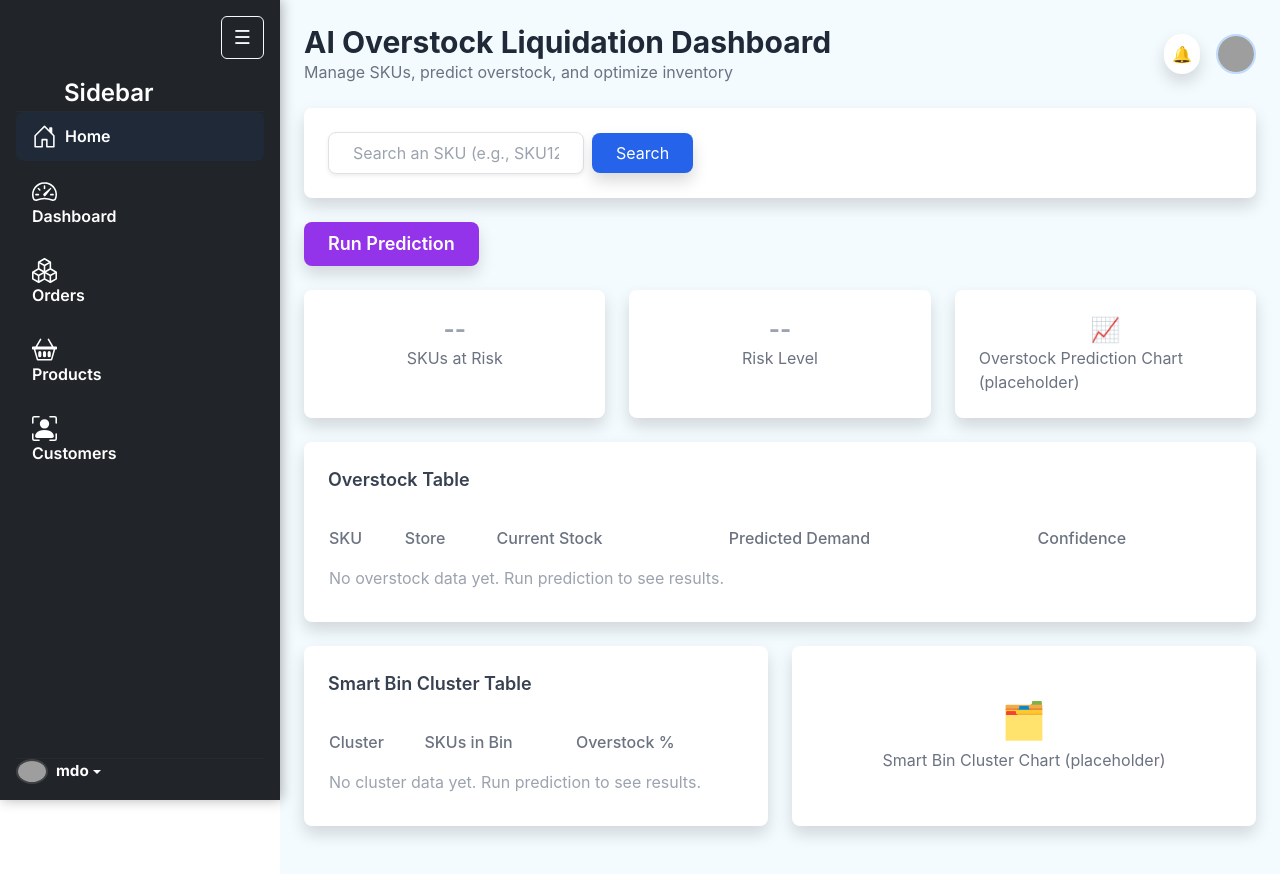
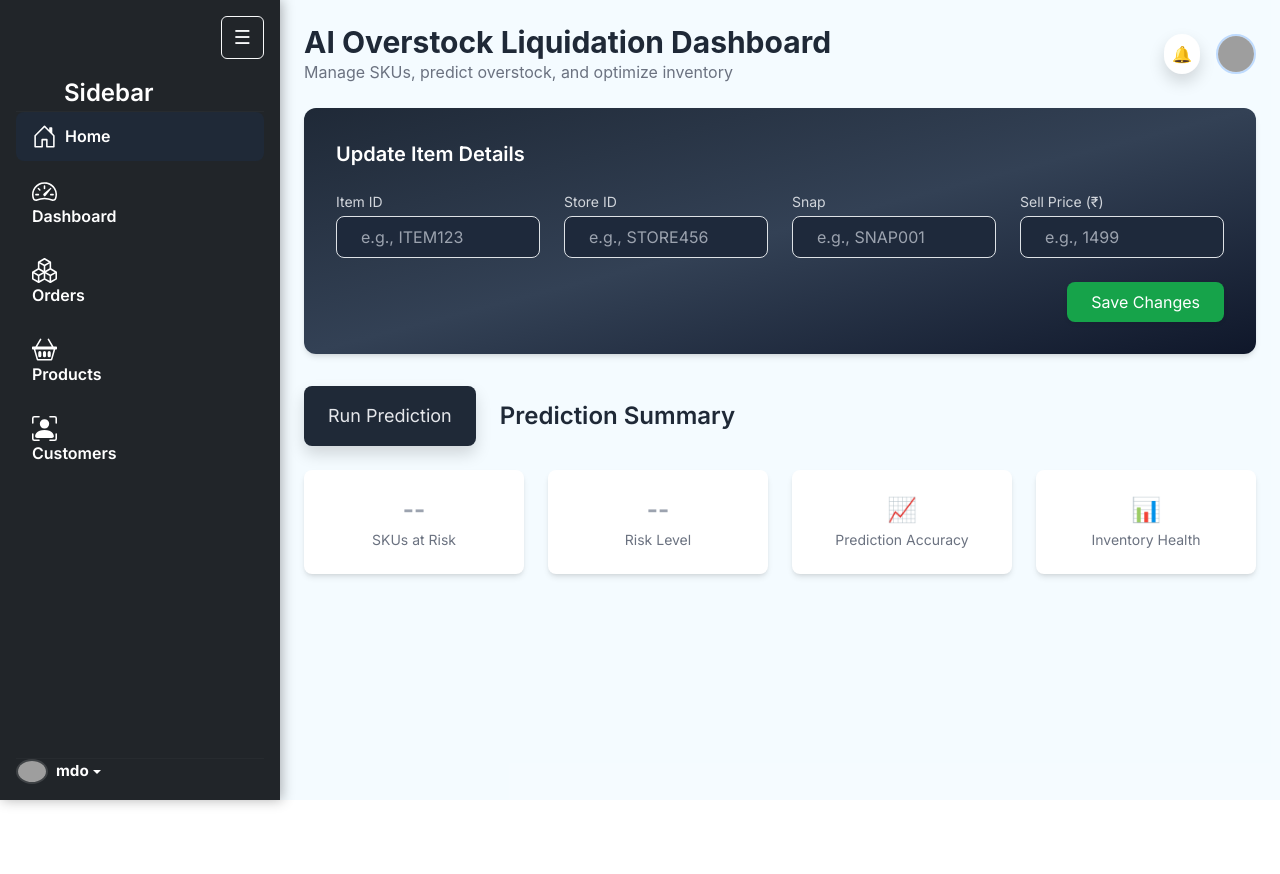
Before and after one commit to mahi1038/Overstock-Liquidation-, a React (Create React App) app in the folder website/client/: page / in a window 1280 px wide. After the commit the page ends 800 px from the top, so only its background shows below. Built offline with nearby package versions, Linux system fonts and the light colour scheme; grey boxes are pictures that could not be loaded.

Commit message:
integrated map and input

```diff
--- a/website/client/package.json
+++ b/website/client/package.json
@@ -7,8 +7,10 @@
     "@testing-library/jest-dom": "^6.6.3",
     "@testing-library/react": "^16.3.0",
     "@testing-library/user-event": "^13.5.0",
+    "leaflet": "^1.9.4",
     "react": "^19.1.0",
     "react-dom": "^19.1.0",
+    "react-leaflet": "^5.0.0",
     "react-scripts": "5.0.1",
     "web-vitals": "^2.1.4"
   },
--- a/website/client/src/App.js
+++ b/website/client/src/App.js
@@ -3,6 +3,7 @@ import Sidebar from './components/Sidebar.js';
 import { useState } from 'react';
 import SkuSearchEdit from './components/SkuSearchEdit.jsx';
 import PredictionResults from './components/PredictionResults.jsx';
+import StoreRiskMap from './components/StoreVisualize.jsx';
 
 function App() {
     const [isOpen, setIsOpen] = useState(true);
@@ -19,6 +20,13 @@ function App() {
     { id: 3, user: 'Charlie', action: 'Purchased SKU456', time: '1h ago' },
     { id: 4, user: 'Dana', action: 'Requested refund', time: '2h ago' },
   ];
+  const storeData = [
+  { storeId: 'STORE001', name: 'Delhi Outlet', lat: 28.6139, lng: 77.2090, stock: 120, risk: 'high' },
+  { storeId: 'STORE002', name: 'Mumbai Hub', lat: 19.0760, lng: 72.8777, stock: 85, risk: 'moderate' },
+  { storeId: 'STORE003', name: 'Kolkata Depot', lat: 22.5726, lng: 88.3639, stock: 45, risk: 'low' },
+  { storeId: 'STORE004', name: 'Bangalore Center', lat: 12.9716, lng: 77.5946, stock: 200, risk: 'ok' }
+];
+
 
   // State for SKU search and edit
   const [sku, setSku] = useState('');
@@ -121,6 +129,11 @@ function App() {
           prediction={prediction}
           handleRunPrediction={handleRunPrediction}
         />
+        {prediction && (
+       <StoreRiskMap  storeData={storeData} />
+
+)}
+
       </div>
     </div>
   );
--- a/website/client/src/components/PredictionResults.jsx
+++ b/website/client/src/components/PredictionResults.jsx
@@ -1,98 +1,47 @@
 import React from 'react';
 
-const PredictionResults = ({ prediction, handleRunPrediction }) => (
-  <div className="mb-6">
-    {/* Run Prediction Button - top left, prominent */}
-    <div className="flex mb-4">
+const PredictionResults = ({ prediction, handleRunPrediction }) => {
+  return (
+    <div className="w-full mb-10 font-inter">
+    {/* Run Prediction Button */}
+<div className="flex items-center gap-4 mb-6">
   <button
     onClick={handleRunPrediction}
-        className="px-6 py-2 bg-purple-600 text-white rounded-lg shadow hover:bg-purple-700 text-lg font-semibold"
+    className="px-6 py-3 bg-[#1f2937] text-gray-200 rounded-lg shadow hover:bg-purple-700 text-lg font-medium transition"
   >
     Run Prediction
   </button>
+  <h2 className="text-2xl font-semibold text-gray-800">Prediction Summary</h2>
 </div>
-    {/* At Risk, Risk Level, Chart */}
-    <div className="grid grid-cols-1 md:grid-cols-3 gap-4 mb-6">
-      <div className="bg-white p-6 rounded-lg shadow flex flex-col items-center">
-        <span className={`text-2xl font-bold ${prediction ? 'text-red-600' : 'text-gray-400'}`}>{prediction ? prediction.atRisk : '--'}</span>
-        <span className="text-gray-500">SKUs at Risk</span>
+
+      {/* 4-Grid Summary Cards */}
+      <div className="grid grid-cols-1 sm:grid-cols-2 lg:grid-cols-4 gap-4">
+        <div className="bg-white p-6 rounded-lg shadow-md flex flex-col items-center justify-center">
+          <span className={`text-2xl font-bold ${prediction ? 'text-red-600' : 'text-gray-400'}`}>
+            {prediction ? prediction.atRisk : '--'}
+          </span>
+          <span className="text-gray-500 text-sm mt-1">SKUs at Risk</span>
         </div>
-      <div className="bg-white p-6 rounded-lg shadow flex flex-col items-center">
-        <span className={`text-2xl font-bold ${prediction ? 'text-yellow-600' : 'text-gray-400'}`}>{prediction ? prediction.riskLevel : '--'}</span>
-        <span className="text-gray-500">Risk Level</span>
+
+        <div className="bg-white p-6 rounded-lg shadow-md flex flex-col items-center justify-center">
+          <span className={`text-2xl font-bold ${prediction ? 'text-yellow-600' : 'text-gray-400'}`}>
+            {prediction ? prediction.riskLevel : '--'}
+          </span>
+          <span className="text-gray-500 text-sm mt-1">Risk Level</span>
         </div>
-      <div className="bg-white p-6 rounded-lg shadow flex flex-col items-center">
+
+        <div className="bg-white p-6 rounded-lg shadow-md flex flex-col items-center justify-center">
           <span className="text-2xl">📈</span>
-        <span className="text-gray-500">Overstock Prediction Chart (placeholder)</span>
+          <span className="text-gray-500 text-sm mt-1">Prediction Accuracy</span>
         </div>
-    </div>
-    {/* Overstock Table */}
-    <div className="bg-white p-6 rounded-lg shadow mb-6 overflow-x-auto">
-      <div className="text-lg font-semibold text-gray-700 mb-4">Overstock Table</div>
-      <table className="w-full text-left">
-        <thead>
-          <tr>
-            <th className="py-2 text-gray-500 font-medium">SKU</th>
-            <th className="py-2 text-gray-500 font-medium">Store</th>
-            <th className="py-2 text-gray-500 font-medium">Current Stock</th>
-            <th className="py-2 text-gray-500 font-medium">Predicted Demand</th>
-            <th className="py-2 text-gray-500 font-medium">Confidence</th>
-          </tr>
-        </thead>
-        <tbody>
-          {prediction && prediction.overstockData.length > 0 ? (
-            prediction.overstockData.map((item, idx) => (
-              <tr key={idx} className="border-t">
-                <td className="py-2">{item.sku}</td>
-                <td className="py-2">{item.store}</td>
-                <td className="py-2">{item.stock}</td>
-                <td className="py-2">{item.predicted}</td>
-                <td className="py-2">{item.confidence}</td>
-              </tr>
-            ))
-          ) : (
-            <tr>
-              <td className="py-2 text-gray-400" colSpan={5}>No overstock data yet. Run prediction to see results.</td>
-            </tr>
-          )}
-        </tbody>
-      </table>
-    </div>
-    {/* Smart Bin Cluster Table & Chart */}
-    <div className="grid grid-cols-1 md:grid-cols-2 gap-4">
-      <div className="bg-white p-6 rounded-lg shadow overflow-x-auto">
-        <div className="text-lg font-semibold text-gray-700 mb-4">Smart Bin Cluster Table</div>
-        <table className="w-full text-left">
-          <thead>
-            <tr>
-              <th className="py-2 text-gray-500 font-medium">Cluster</th>
-              <th className="py-2 text-gray-500 font-medium">SKUs in Bin</th>
-              <th className="py-2 text-gray-500 font-medium">Overstock %</th>
-            </tr>
-          </thead>
-          <tbody>
-            {prediction && prediction.clusterData.length > 0 ? (
-              prediction.clusterData.map((item, idx) => (
-                <tr key={idx} className="border-t">
-                  <td className="py-2">{item.cluster}</td>
-                  <td className="py-2">{item.skus}</td>
-                  <td className="py-2">{item.overstock}</td>
-                </tr>
-              ))
-            ) : (
-              <tr>
-                <td className="py-2 text-gray-400" colSpan={3}>No cluster data yet. Run prediction to see results.</td>
-              </tr>
-            )}
-          </tbody>
-        </table>
-      </div>
-      <div className="bg-white p-6 rounded-lg shadow flex flex-col items-center justify-center">
-        <span className="text-4xl mb-2">🗂️</span>
-        <span className="text-gray-500">Smart Bin Cluster Chart (placeholder)</span>
+
+        <div className="bg-white p-6 rounded-lg shadow-md flex flex-col items-center justify-center">
+          <span className="text-2xl">📊</span>
+          <span className="text-gray-500 text-sm mt-1">Inventory Health</span>
         </div>
       </div>
     </div>
   );
+};
 
 export default PredictionResults;
--- a/website/client/src/components/SkuSearchEdit.jsx
+++ b/website/client/src/components/SkuSearchEdit.jsx
@@ -1,59 +1,82 @@
 import React from 'react';
 
-const SkuSearchEdit = ({ sku, setSku, skuData, editStock, setEditStock, editPrice, setEditPrice, handleSearch, handleUpdate }) => (
-  <div className="bg-white p-6 rounded-lg shadow mb-6 flex flex-col md:flex-row gap-6 items-start md:items-center">
-    <div className="flex flex-col sm:flex-row gap-2 items-start sm:items-center w-full md:w-auto">
+const SkuSearchEdit = ({
+  itemId,
+  setItemId,
+  storeId,
+  setStoreId,
+  snap,
+  setSnap,
+  sellPrice,
+  setSellPrice,
+  handleSubmit,
+}) => {
+  return (
+    <div className="w-full mb-8 font-inter">
+      <div className="bg-gradient-to-br from-[#1f2937] via-[#334155] to-[#0f172a] rounded-xl shadow-md p-6 md:p-8 text-white">
+        <h2 className="text-xl font-semibold mb-6">Update Item Details</h2>
+
+        <div className="grid grid-cols-1 sm:grid-cols-2 md:grid-cols-4 gap-6">
+          {/* Item ID */}
+          <div className="flex flex-col">
+            <label className="text-sm text-gray-300 mb-1">Item ID</label>
             <input
               type="text"
-        value={sku}
-        onChange={e => setSku(e.target.value)}
-        placeholder="Search an SKU (e.g., SKU123)"
-        className="w-64 px-4 py-2 rounded-lg border border-gray-300 bg-white text-gray-700 placeholder-gray-400 shadow-sm focus:outline-none focus:ring-2 focus:ring-blue-400"
+              value={itemId}
+              onChange={(e) => setItemId(e.target.value)}
+              placeholder="e.g., ITEM123"
+              className="px-4 py-2 rounded-lg border border-gray-600 bg-[#1e293b] text-white placeholder-gray-400 focus:outline-none focus:ring-2 focus:ring-blue-500"
             />
+          </div>
+
+          {/* Store ID */}
+          <div className="flex flex-col">
+            <label className="text-sm text-gray-300 mb-1">Store ID</label>
+            <input
+              type="text"
+              value={storeId}
+              onChange={(e) => setStoreId(e.target.value)}
+              placeholder="e.g., STORE456"
+              className="px-4 py-2 rounded-lg border border-gray-600 bg-[#1e293b] text-white placeholder-gray-400 focus:outline-none focus:ring-2 focus:ring-blue-500"
+            />
+          </div>
+
+          {/* Snap */}
+          <div className="flex flex-col">
+            <label className="text-sm text-gray-300 mb-1">Snap</label>
+            <input
+              type="text"
+              value={snap}
+              onChange={(e) => setSnap(e.target.value)}
+              placeholder="e.g., SNAP001"
+              className="px-4 py-2 rounded-lg border border-gray-600 bg-[#1e293b] text-white placeholder-gray-400 focus:outline-none focus:ring-2 focus:ring-blue-500"
+            />
+          </div>
+
+          {/* Sell Price */}
+          <div className="flex flex-col">
+            <label className="text-sm text-gray-300 mb-1">Sell Price (₹)</label>
+            <input
+              type="number"
+              value={sellPrice}
+              onChange={(e) => setSellPrice(e.target.value)}
+              placeholder="e.g., 1499"
+              className="px-4 py-2 rounded-lg border border-gray-600 bg-[#1e293b] text-white placeholder-gray-400 focus:outline-none focus:ring-2 focus:ring-blue-500"
+            />
+          </div>
+        </div>
+
+        <div className="flex justify-end mt-6">
           <button
-        onClick={handleSearch}
-        className="px-4 py-2 bg-blue-600 text-white rounded-lg shadow hover:bg-blue-700"
+            onClick={handleSubmit}
+            className="px-6 py-2 bg-green-600 text-white rounded-lg font-medium hover:bg-green-700 shadow-sm"
           >
-        Search
+            Save Changes
           </button>
         </div>
-    {skuData && (
-      <div className="flex flex-col sm:flex-row gap-4 items-start sm:items-center w-full md:w-auto">
-        <div className="flex flex-col">
-          <span className="text-gray-500 text-sm">SKU</span>
-          <span className="font-semibold">{skuData.sku}</span>
       </div>
-        <div className="flex flex-col">
-          <span className="text-gray-500 text-sm">Store</span>
-          <span className="font-semibold">{skuData.store}</span>
-        </div>
-        <div className="flex flex-col">
-          <span className="text-gray-500 text-sm">Stock</span>
-          <input
-            type="number"
-            value={editStock}
-            onChange={e => setEditStock(e.target.value)}
-            className="w-20 px-2 py-1 rounded border border-gray-300"
-          />
-        </div>
-        <div className="flex flex-col">
-          <span className="text-gray-500 text-sm">Price</span>
-          <input
-            type="number"
-            value={editPrice}
-            onChange={e => setEditPrice(e.target.value)}
-            className="w-24 px-2 py-1 rounded border border-gray-300"
-          />
-        </div>
-        <button
-          onClick={handleUpdate}
-          className="px-3 py-1 bg-green-600 text-white rounded-lg hover:bg-green-700"
-        >
-          Save
-        </button>
-      </div>
-    )}
     </div>
   );
+};
 
 export default SkuSearchEdit;
--- /dev/null
+++ b/website/client/src/components/StoreVisualize.jsx
@@ -0,0 +1,72 @@
+import React, { useState } from 'react';
+import { MapContainer, TileLayer, Marker, Popup } from 'react-leaflet';
+import L from 'leaflet';
+import 'leaflet/dist/leaflet.css';
+
+// Fix default marker icon issue in Leaflet
+import markerIcon2x from 'leaflet/dist/images/marker-icon-2x.png';
+import markerIcon from 'leaflet/dist/images/marker-icon.png';
+import markerShadow from 'leaflet/dist/images/marker-shadow.png';
+
+delete L.Icon.Default.prototype._getIconUrl;
+L.Icon.Default.mergeOptions({
+  iconRetinaUrl: markerIcon2x,
+  iconUrl: markerIcon,
+  shadowUrl: markerShadow,
+});
+
+// Color logic based on risk level
+const getColor = (risk) => {
+  switch (risk?.toLowerCase()) {
+    case 'high': return 'red';
+    case 'moderate': return 'orange';
+    case 'low': return 'yellow';
+    default: return 'blue';
+  }
+};
+
+const StoreMapDashboard = ({ storeData = [] }) => {
+  const [selectedStore, setSelectedStore] = useState(null);
+
+  return (
+    <div className="w-full mb-8 font-inter">
+      <h2 className="text-2xl font-semibold text-gray-800 mb-4">Overstock SKUs</h2>
+      <div className="w-full h-[600px] rounded-lg shadow border border-gray-200 overflow-hidden">
+        <MapContainer
+          center={[20.5937, 78.9629]} // Center on India
+          zoom={4.8}
+          scrollWheelZoom={true}
+          className="h-full w-full"
+        >
+          <TileLayer
+            attribution='&copy; <a href="http://osm.org/copyright">OpenStreetMap</a> contributors'
+            url="https://{s}.tile.openstreetmap.org/{z}/{x}/{y}.png"
+          />
+
+          {storeData?.map((store, idx) => (
+            <Marker
+              key={idx}
+              position={[store.lat, store.lng]}
+              eventHandlers={{
+                click: () => setSelectedStore(store),
+              }}
+              icon={L.divIcon({
+                className: 'custom-icon',
+                html: `<div style="background:${getColor(store.risk)}; width:16px; height:16px; border-radius:50%; border:2px solid white;"></div>`
+              })}
+            >
+              <Popup>
+                <strong>{store.name}</strong><br />
+                Store ID: {store.storeId}<br />
+                Stock: {store.stock}<br />
+                Risk: {store.risk}
+              </Popup>
+            </Marker>
+          ))}
+        </MapContainer>
+      </div>
+    </div>
+  );
+};
+
+export default StoreMapDashboard;
--- a/website/client/src/index.js
+++ b/website/client/src/index.js
@@ -3,6 +3,7 @@ import ReactDOM from 'react-dom/client';
 import './index.css';
 import App from './App';
 import reportWebVitals from './reportWebVitals';
+import 'leaflet/dist/leaflet.css';
 
 const root = ReactDOM.createRoot(document.getElementById('root'));
 root.render(
--- a/website/client/tailwind.config.js
+++ b/website/client/tailwind.config.js
@@ -3,6 +3,9 @@ module.exports = {
   content: ["./src/**/*.{js,jsx,ts,tsx}"],
   theme: {
     extend: {},
+     fontFamily: {
+      inter: ['Inter', 'sans-serif'],
+    },
   },
   plugins: [],
 };
```
Also changed, not shown: website/client/src/components/AiOverstockCard.jsx (deleted, +0 -21 lines), 1 other file (tests, documents, lock files or other folders). Lines whose indentation alone changed are shown as unchanged.
